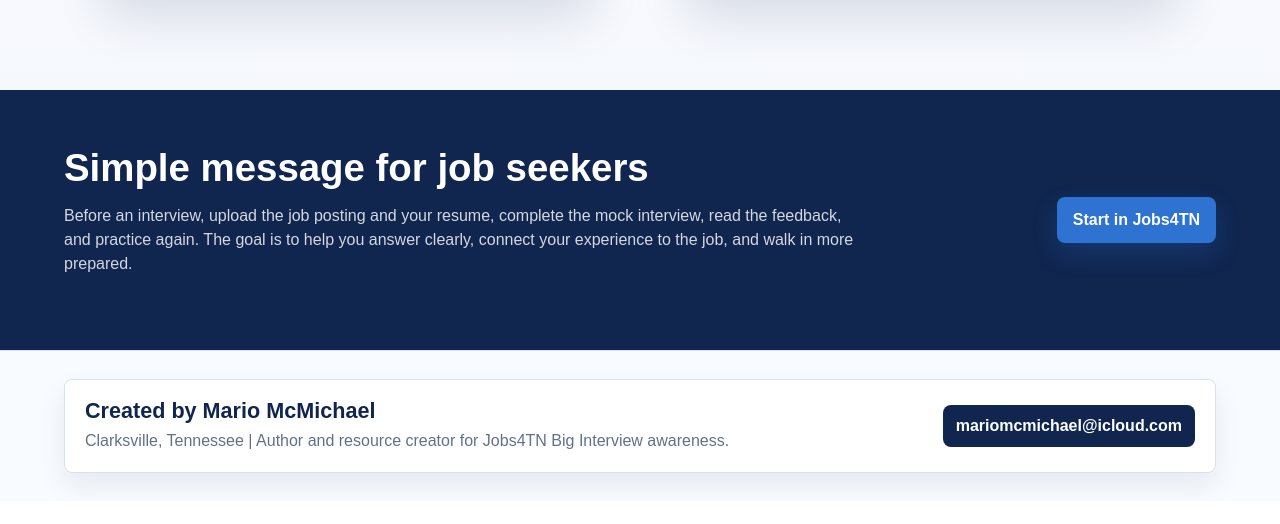
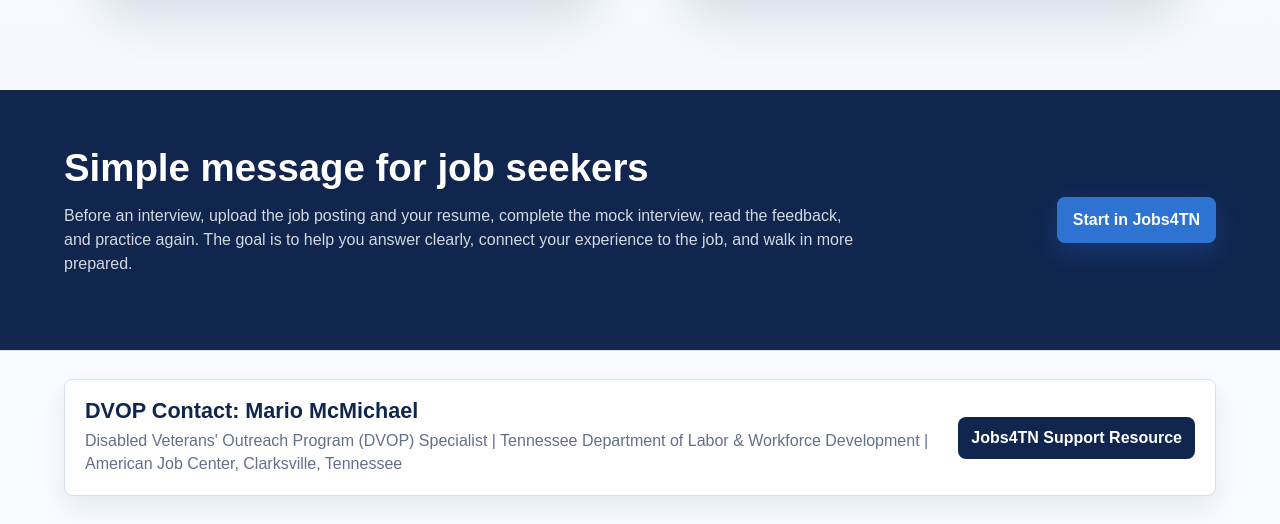
Before and after one commit to optimist23-ui/jobs4tn-big-interview-service, a plain HTML site: page jobs4tn-big-interview-service.html in a window 1280 px wide. Shown: the part 4043-4567 px from the top of the page. Before the commit the page ends 4544 px from the top, so only its background shows below. Drawn offline with Linux system fonts and the light colour scheme.

Commit message:
Use DVOP contact information

```diff
--- a/jobs4tn-big-interview-service.html
+++ b/jobs4tn-big-interview-service.html
@@ -737,13 +737,13 @@
     <a class="btn" href="#access">Start in Jobs4TN</a>
   </footer>
 
-  <section class="author" aria-label="Author contact information">
+  <section class="author" aria-label="DVOP contact information">
     <div class="author-card">
       <div>
-        <h2>Created by Mario McMichael</h2>
-        <p>Clarksville, Tennessee | Author and resource creator for Jobs4TN Big Interview awareness.</p>
+        <h2>DVOP Contact: Mario McMichael</h2>
+        <p>Disabled Veterans' Outreach Program (DVOP) Specialist | Tennessee Department of Labor &amp; Workforce Development | American Job Center, Clarksville, Tennessee</p>
       </div>
-      <a class="contact-link" href="mailto:mariomcmichael@icloud.com">mariomcmichael@icloud.com</a>
+      <span class="contact-link">Jobs4TN Support Resource</span>
     </div>
   </section>
 </body>
```
